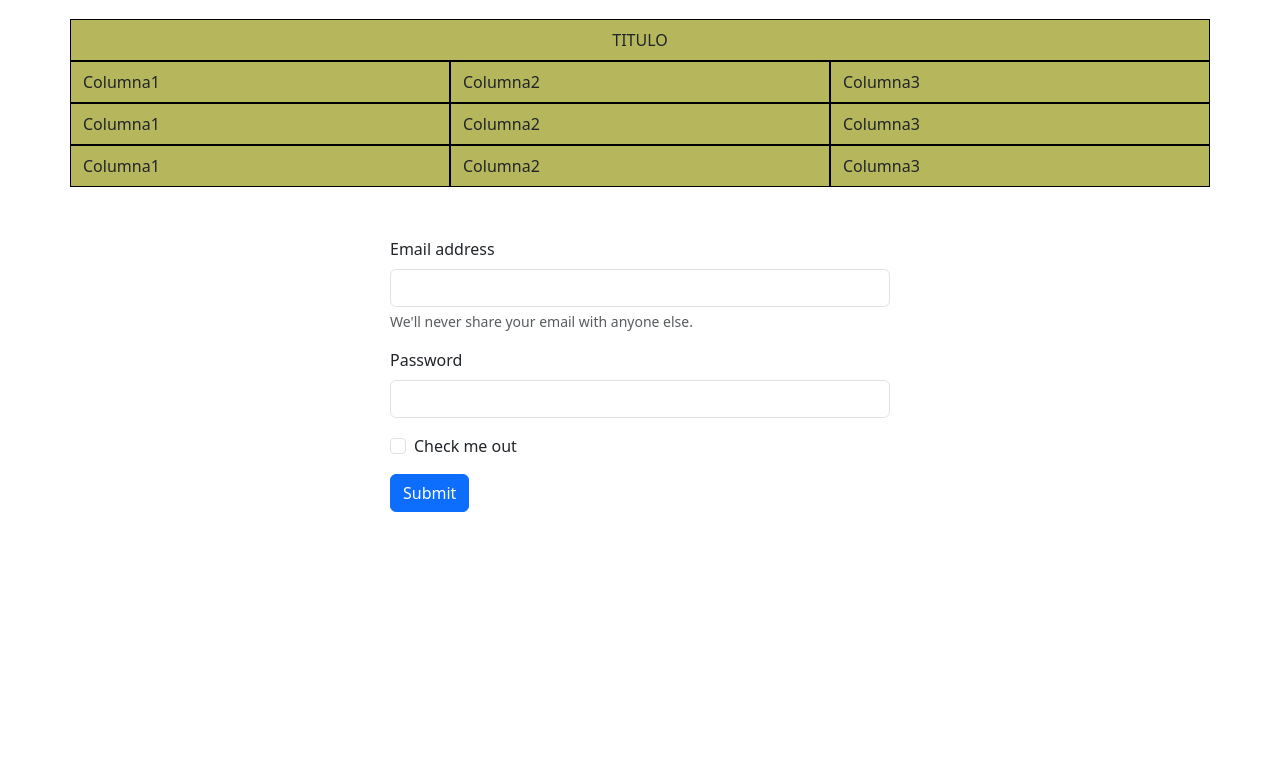
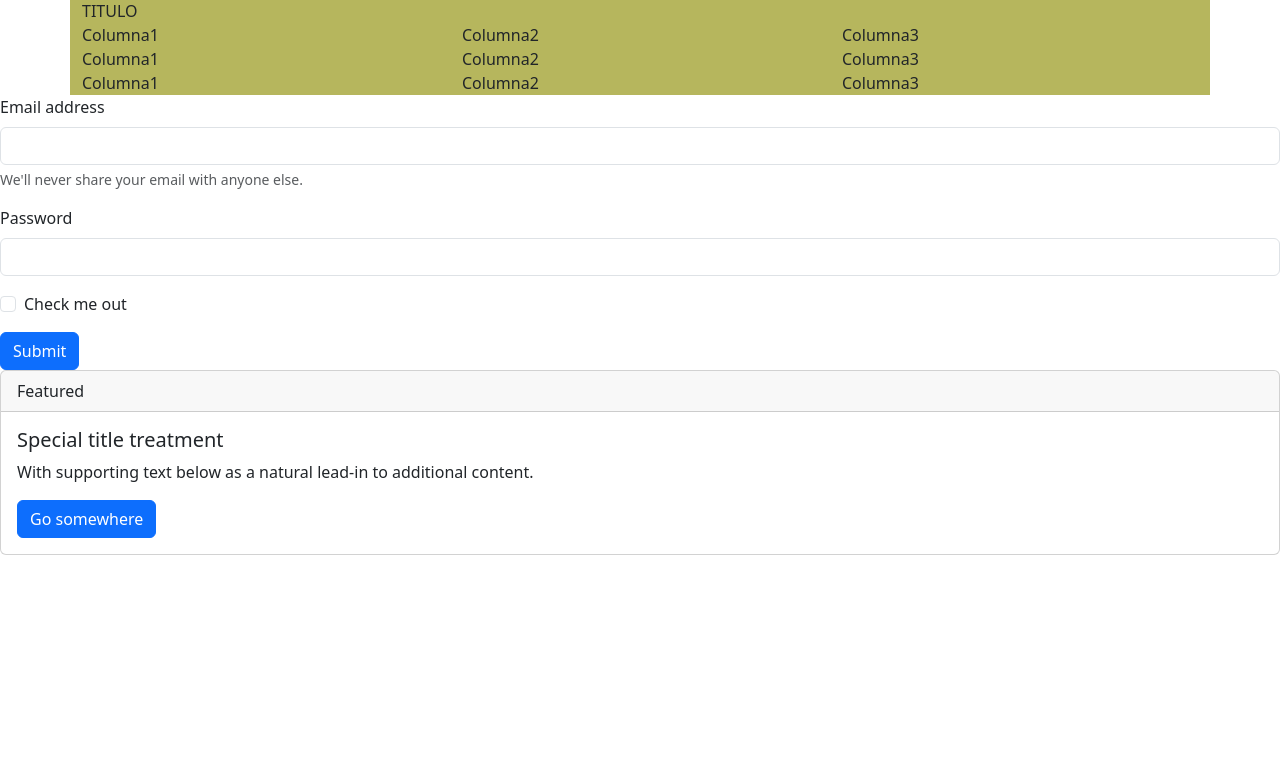
Before and after one commit to F0ch1s/lab05-desarrollo, a plain HTML site: page exp1/index.html in a window 1280 px wide. Shown: the part 57-817 px from the top of the page. Drawn offline with nearby package versions, Linux system fonts and the light colour scheme.

Commit message:
Cambios en sintaxis

```diff
--- a/exp1/styles.css
+++ b/exp1/styles.css
@@ -1,33 +0,0 @@
-
-
-
-.container{
-    margin-top: 20px;
-    height: auto;
-    box-sizing: border-box;
-    margin-bottom: 50px;
-}
-
-
-.col-12{
-    margin: auto;
-    text-align: center;
-}
-
-.col, .col-12{
-    padding: 8px;
-    margin: auto;
-    border: 1px solid black;
-
-    border-right: 1px solid black;
-}
-
-.card{
-    margin-top: 250px;
-}
-
-form{
-
-    width: 500px;
-    margin: auto;
-}
```
